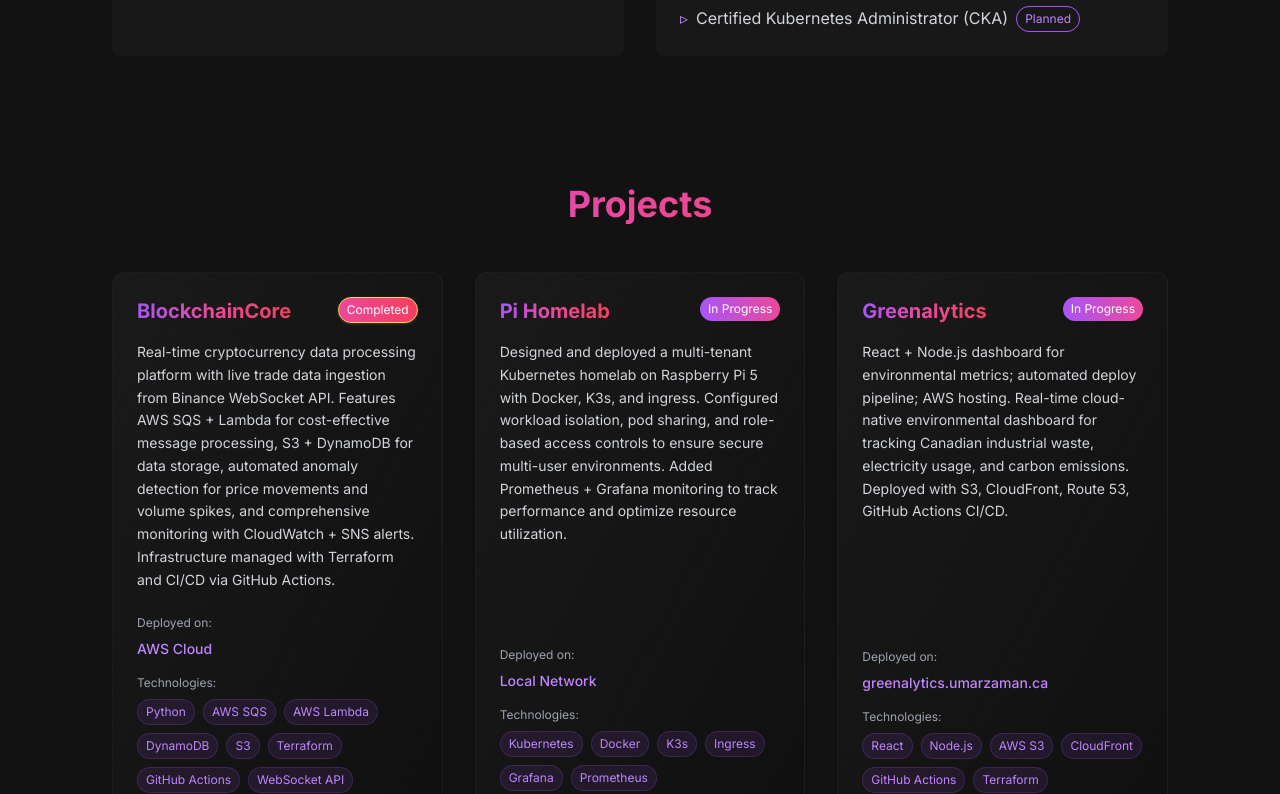
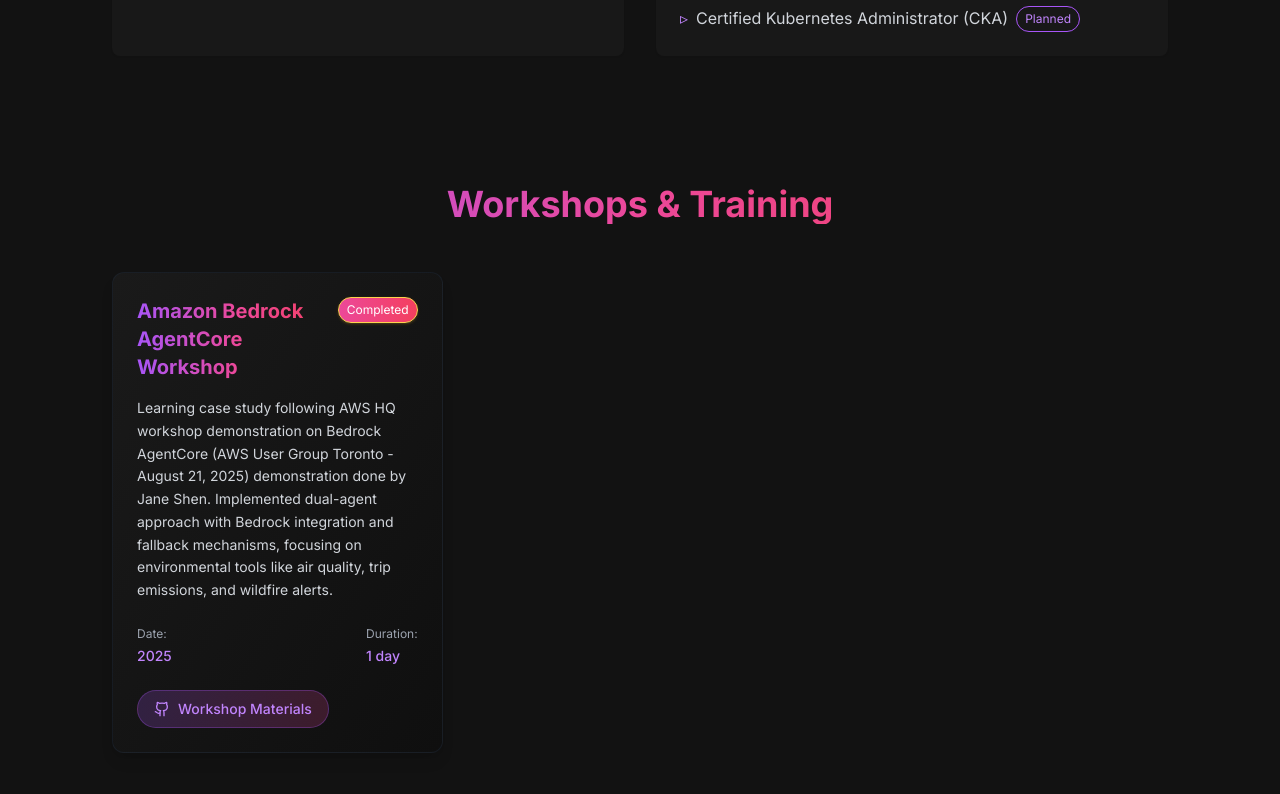
Before and after one commit to umar11b/personal-website, a Next.js app in the folder frontend/: page / in a window 1280 px wide. Shown: the part 1726-2520 px from the top of the page. Built offline with nearby package versions, Linux system fonts and the light colour scheme.

Commit message:
added workshops section

```diff
--- a/frontend/src/app/components/NavBar.jsx
+++ b/frontend/src/app/components/NavBar.jsx
@@ -12,6 +12,10 @@
   {
     title: "Skills",
     href: "#skills",
+  },
+  {
+    title: "Workshops",
+    href: "#workshops",
   },
   {
     title: "Projects",
--- /dev/null
+++ b/frontend/src/app/components/WorkshopsSection.jsx
@@ -0,0 +1,133 @@
+"use client";
+import React from "react";
+import { motion } from "framer-motion";
+import { ExternalLinkIcon, GithubIcon } from "lucide-react";
+
+const workshopsData = [
+  {
+    title: "Amazon Bedrock AgentCore Workshop",
+    description:
+      "Learning case study following AWS HQ workshop demonstration on Bedrock AgentCore (AWS User Group Toronto - August 21, 2025) demonstration done by Jane Shen. Implemented dual-agent approach with Bedrock integration and fallback mechanisms, focusing on environmental tools like air quality, trip emissions, and wildfire alerts.",
+    date: "2025",
+    duration: "1 day",
+    github: "https://github.com/umar11b/EcoAgents-Bedrock",
+    status: "completed",
+  },
+];
+
+const StatusBadge = ({ status }) => {
+  if (status === "completed") {
+    return (
+      <span className="px-2 py-1 text-xs rounded-full bg-gradient-to-r from-pink-500 to-rose-500 text-white shadow shadow-amber-400/20 border border-amber-300">
+        Completed
+      </span>
+    );
+  }
+  if (status === "in-progress") {
+    return (
+      <span className="px-2 py-1 text-xs rounded-full bg-gradient-to-r from-blue-500 to-cyan-500 text-white">
+        In Progress
+      </span>
+    );
+  }
+  return (
+    <span className="px-2 py-1 text-xs rounded-full border border-purple-500 text-purple-400">
+      Planned
+    </span>
+  );
+};
+
+const WorkshopCard = ({ workshop, index }) => {
+  return (
+    <motion.div
+      initial={{ opacity: 0, y: 20, scale: 0.95 }}
+      whileInView={{ opacity: 1, y: 0, scale: 1 }}
+      whileHover={{
+        scale: 1.02,
+        transition: { duration: 0.2 },
+      }}
+      transition={{
+        duration: 0.5,
+        delay: index * 0.1,
+        type: "spring",
+        stiffness: 100,
+      }}
+      viewport={{ once: true }}
+      className="group relative bg-gradient-to-br from-[#1a1a1a] to-[#0f0f0f] p-6 rounded-xl shadow-lg hover:shadow-xl hover:shadow-purple-500/20 transition-all duration-300 border border-gray-800/50 hover:border-purple-500/30 overflow-hidden flex flex-col h-full"
+    >
+      {/* Background gradient overlay */}
+      <div className="absolute inset-0 bg-gradient-to-br from-purple-500/5 via-transparent to-pink-500/5 opacity-0 group-hover:opacity-100 transition-opacity duration-300"></div>
+
+      {/* Top accent line */}
+      <div className="absolute top-0 left-0 right-0 h-1 bg-gradient-to-r from-purple-500 via-pink-500 to-rose-500 transform scale-x-0 group-hover:scale-x-100 transition-transform duration-300 origin-left"></div>
+
+      <div className="relative flex items-start justify-between mb-4">
+        <h3 className="text-xl font-bold bg-gradient-to-r from-purple-500 via-pink-500 to-rose-500 bg-clip-text text-transparent">
+          {workshop.title}
+        </h3>
+        <StatusBadge status={workshop.status} />
+      </div>
+
+      <p className="text-gray-300 text-sm mb-6 leading-relaxed flex-grow">
+        {workshop.description}
+      </p>
+
+      <div className="space-y-4">
+        <div className="flex justify-between items-center">
+          <div>
+            <p className="text-gray-400 text-xs mb-1">Date:</p>
+            <p className="text-purple-400 text-sm font-medium">
+              {workshop.date}
+            </p>
+          </div>
+          <div>
+            <p className="text-gray-400 text-xs mb-1">Duration:</p>
+            <p className="text-purple-400 text-sm font-medium">
+              {workshop.duration}
+            </p>
+          </div>
+        </div>
+
+        <div className="flex gap-3 pt-2">
+          {workshop.github && (
+            <a
+              href={workshop.github}
+              target="_blank"
+              rel="noopener noreferrer"
+              className="flex items-center gap-2 px-4 py-2 rounded-full bg-gradient-to-r from-purple-500/20 to-pink-500/20 border border-purple-500/30 text-purple-400 hover:from-purple-500/30 hover:to-pink-500/30 hover:shadow-lg hover:shadow-purple-500/25 transition-all duration-300 text-sm font-medium transform hover:scale-105"
+            >
+              <GithubIcon className="w-4 h-4" />
+              Workshop Materials
+            </a>
+          )}
+          {!workshop.github && <div className="h-10"></div>}
+        </div>
+      </div>
+    </motion.div>
+  );
+};
+
+const WorkshopsSection = () => {
+  return (
+    <section id="workshops" className="py-16">
+      <motion.div
+        initial={{ opacity: 0, y: 20 }}
+        whileInView={{ opacity: 1, y: 0 }}
+        transition={{ duration: 0.5 }}
+        viewport={{ once: true }}
+        className="max-w-7xl mx-auto px-4 sm:px-6 lg:px-8"
+      >
+        <h2 className="text-4xl font-bold text-center mb-12 bg-gradient-to-r from-purple-500 via-pink-500 to-rose-500 bg-clip-text text-transparent">
+          Workshops & Training
+        </h2>
+        <div className="grid grid-cols-1 md:grid-cols-2 lg:grid-cols-3 gap-8">
+          {workshopsData.map((workshop, index) => (
+            <WorkshopCard key={index} workshop={workshop} index={index} />
+          ))}
+        </div>
+      </motion.div>
+    </section>
+  );
+};
+
+export default WorkshopsSection;
--- a/frontend/src/app/page.js
+++ b/frontend/src/app/page.js
@@ -2,6 +2,7 @@
 import NavBar from "./components/NavBar";
 import AboutSection from "./components/AboutSection";
 import SkillsSection from "./components/SkillsSection";
+import WorkshopsSection from "./components/WorkshopsSection";
 import ProjectsSection from "./components/ProjectsSection";
 import EndorsementsSection from "./components/EndorsementsSection";
 import ContactSection from "./components/ContactSection";
@@ -14,6 +15,7 @@
         <HeroSection />
         <AboutSection />
         <SkillsSection />
+        <WorkshopsSection />
         <ProjectsSection />
         <EndorsementsSection />
         <ContactSection />
```
